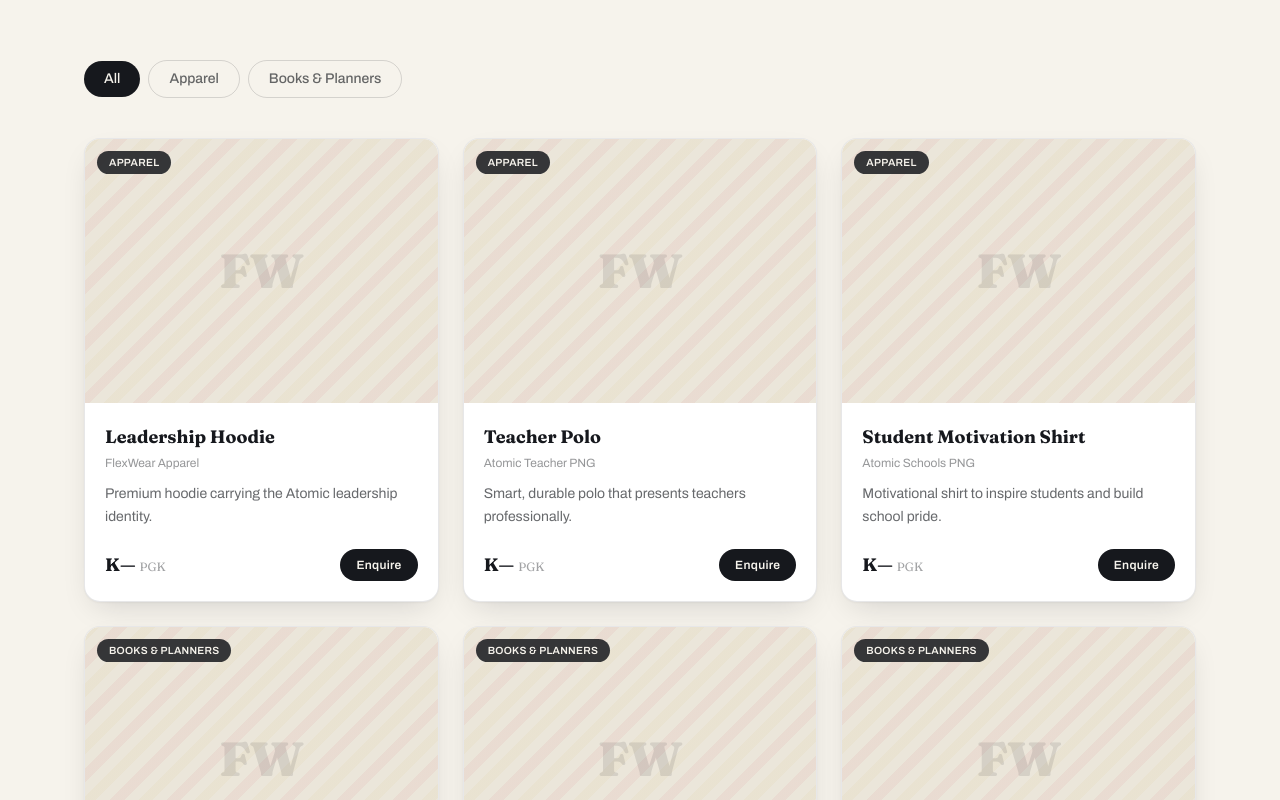
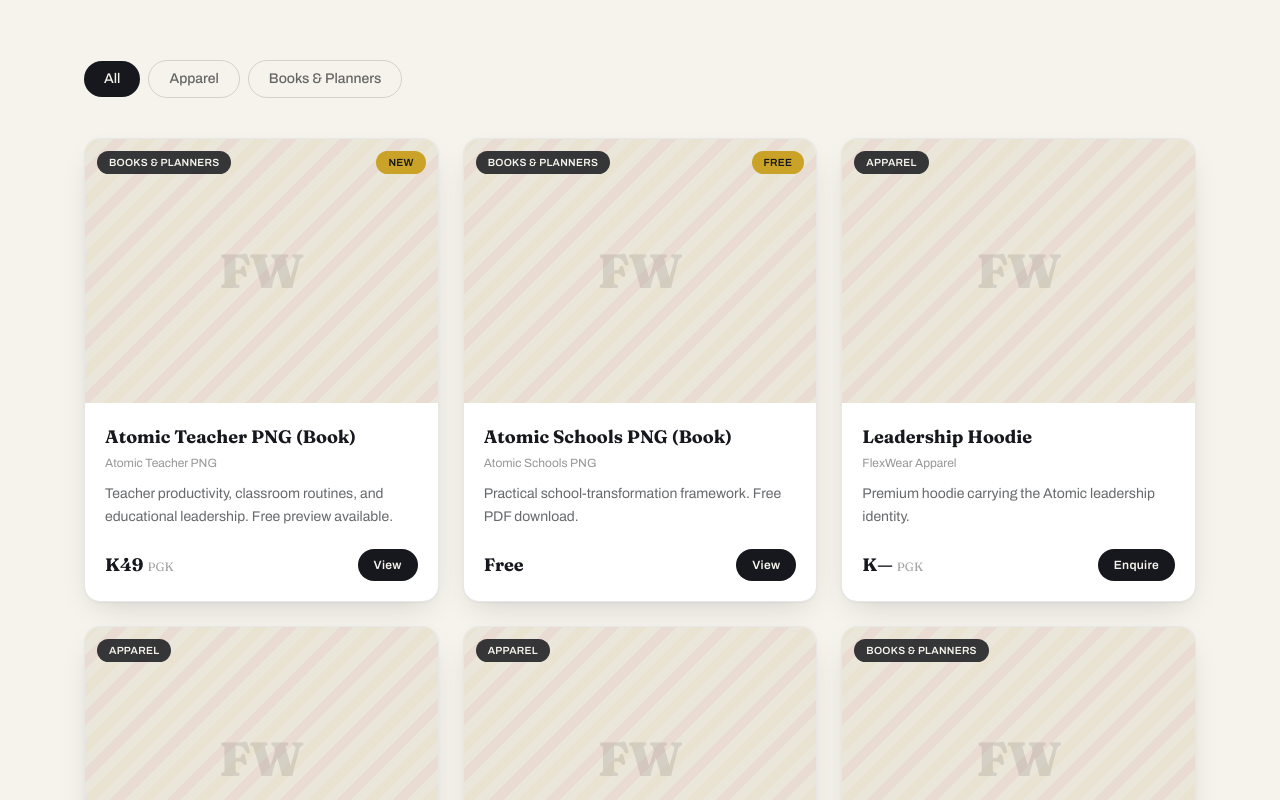
Before and after one commit to MikeBasse/flexwear-website, a Next.js app: page /shop in a window 1280 px wide. Shown: the part 520-1320 px from the top of the page. Built offline with nearby package versions, Linux system fonts and the light colour scheme; no server answers.

Commit message:
Add Atomic Teacher PNG book - paid with free preview

```diff
--- /dev/null
+++ b/app/atomic-teacher-png-book/page.tsx
@@ -0,0 +1,156 @@
+import Link from "next/link";
+import Image from "next/image";
+import Section from "@/components/Section";
+import CTASection from "@/components/CTASection";
+import { buildMetadata } from "@/lib/seo";
+
+export const metadata = buildMetadata({
+  title: "Atomic Teacher PNG \u2014 Book",
+  description:
+    "Atomic Teacher PNG by Michael Basse \u2014 teacher productivity systems, classroom routines, and educational leadership for Papua New Guinean teachers. Read a free preview; order the full book for K49.",
+  path: "/atomic-teacher-png-book",
+  keywords: ["teacher productivity PNG", "PNG educational systems", "Atomic Teacher PNG book", "classroom systems PNG"],
+});
+
+const PREVIEW = "/books/Atomic-Teacher-PNG-Preview.pdf";
+const WHATSAPP = "https://wa.me/67571607693";
+const PRICE = "K49";
+
+const whatsInside = [
+  "Teacher productivity systems for a calmer, more effective week",
+  "Classroom routines that reduce disruption and build focus",
+  "Lesson planning systems and templates",
+  "Assessment tracking made simple",
+  "Healthy, sustainable approaches to teacher wellness",
+  "Educational leadership systems for head teachers",
+  "18 chapters plus practical templates and trackers",
+];
+
+const whoFor = [
+  "Classroom teachers",
+  "Head teachers and school leaders",
+  "Teacher trainers and education officers",
+  "Anyone supporting teachers in PNG",
+];
+
+export default function AtomicTeacherBookPage() {
+  return (
+    <>
+      <section className="relative overflow-hidden bg-ink text-bone">
+        <div className="png-texture absolute inset-0" aria-hidden="true" />
+        <div className="absolute -right-24 -top-24 h-80 w-80 rounded-full bg-gold/10 blur-3xl" aria-hidden="true" />
+        <div className="absolute inset-x-0 bottom-0 h-px bg-gradient-to-r from-transparent via-gold to-transparent" aria-hidden="true" />
+        <div className="shell relative grid items-center gap-12 pb-16 pt-32 sm:pb-20 sm:pt-40 lg:grid-cols-[0.9fr_1.1fr]">
+          <div className="order-2 lg:order-1">
+            <div className="relative mx-auto w-full max-w-xs">
+              <div className="absolute -inset-4 rounded-2xl bg-gradient-to-br from-gold/20 to-blood/10 blur-2xl" aria-hidden="true" />
+              <Image
+                src="/books/atomic-teacher-png-cover.png"
+                alt="Atomic Teacher PNG book cover"
+                width={1040}
+                height={1470}
+                className="relative rounded-xl shadow-lift ring-1 ring-bone/10"
+                priority
+              />
+            </div>
+          </div>
+          <div className="order-1 lg:order-2">
+            <span className="eyebrow text-gold">Book \u00B7 Atomic Teacher PNG</span>
+            <h1 className="mt-5 font-display text-4xl font-extrabold leading-[1.05] sm:text-5xl">
+              Atomic Teacher PNG
+            </h1>
+            <p className="mt-4 font-display text-xl italic text-gold">
+              Better Teachers. Better Systems. Better Futures.
+            </p>
+            <p className="mt-5 max-w-xl text-lg leading-relaxed text-bone/75 text-pretty">
+              Practical productivity systems, classroom routines, and educational
+              leadership for the Papua New Guinean teacher. By Michael Basse.
+            </p>
+
+            <div className="mt-6 flex items-center gap-4">
+              <span className="font-display text-3xl font-extrabold text-bone">{PRICE}</span>
+              <span className="text-sm text-bone/55">Full book \u00B7 PDF</span>
+            </div>
+
+            <div className="mt-6 flex flex-wrap gap-3">
+              <a href={WHATSAPP} target="_blank" rel="noopener noreferrer" className="btn-gold">
+                Order on WhatsApp
+              </a>
+              <a href={PREVIEW} target="_blank" rel="noopener noreferrer" className="btn-ghost-light">
+                Read Free Preview
+              </a>
+            </div>
+            <p className="mt-4 text-sm text-bone/55">
+              Free preview: introduction + Chapter 1. Order the full book and we&apos;ll send it to you.
+            </p>
+          </div>
+        </div>
+      </section>
+
+      <Section
+        eyebrow="What's Inside"
+        title="Systems for the PNG teacher"
+        intro="Atomic Teacher PNG gives teachers and school leaders practical systems they can put to work straight away \u2014 not abstract theory."
+      >
+        <ul className="grid gap-4 md:grid-cols-2">
+          {whatsInside.map((item) => (
+            <li key={item} className="flex items-start gap-3 rounded-xl bg-white p-5 shadow-card">
+              <span className="mt-1 inline-block h-2.5 w-2.5 shrink-0 rotate-45 bg-gold" aria-hidden="true" />
+              <span className="text-sm leading-relaxed text-ink/75">{item}</span>
+            </li>
+          ))}
+        </ul>
+      </Section>
+
+      <Section eyebrow="Who It's For" title="Written for PNG educators" className="bg-bone-deep/40">
+        <div className="grid gap-5 sm:grid-cols-2 lg:grid-cols-4">
+          {whoFor.map((w) => (
+            <div key={w} className="card p-6">
+              <p className="text-sm font-medium leading-snug text-ink/75">{w}</p>
+            </div>
+          ))}
+        </div>
+      </Section>
+
+      <Section eyebrow="How to Order" title="Get the full book for K49">
+        <div className="card p-8">
+          <ol className="space-y-4">
+            <li className="flex gap-4">
+              <span className="font-display text-2xl font-extrabold text-gold">1</span>
+              <p className="text-sm leading-relaxed text-ink/75">
+                <strong className="font-semibold text-ink">Read the free preview</strong> (introduction and Chapter 1) to see if it&apos;s right for you.
+              </p>
+            </li>
+            <li className="flex gap-4">
+              <span className="font-display text-2xl font-extrabold text-gold">2</span>
+              <p className="text-sm leading-relaxed text-ink/75">
+                <strong className="font-semibold text-ink">Message us on WhatsApp</strong> at +675 7160 7693 (or email enquiries@flexwearltd.com) to order. We&apos;ll share payment details.
+              </p>
+            </li>
+            <li className="flex gap-4">
+              <span className="font-display text-2xl font-extrabold text-gold">3</span>
+              <p className="text-sm leading-relaxed text-ink/75">
+                <strong className="font-semibold text-ink">Receive your full book</strong> by email once payment is confirmed.
+              </p>
+            </li>
+          </ol>
+          <div className="mt-8 flex flex-wrap gap-3">
+            <a href={WHATSAPP} target="_blank" rel="noopener noreferrer" className="btn-gold">
+              Order on WhatsApp
+            </a>
+            <Link href="/contact" className="btn-ghost">Enquire by Email</Link>
+          </div>
+        </div>
+      </Section>
+
+      <CTASection
+        title="Looking for the free book first?"
+        intro="Atomic Schools PNG is available to download free \u2014 a great place to start."
+        buttons={[
+          { label: "Get the Free Book", href: "/atomic-schools-png-book", variant: "gold" },
+          { label: "Contact Us", href: "/contact", variant: "ghost" },
+        ]}
+      />
+    </>
+  );
+}
--- a/app/atomic-teacher-png/page.tsx
+++ b/app/atomic-teacher-png/page.tsx
@@ -1,3 +1,4 @@
+import Link from "next/link";
 import { getDivision } from "@/data/divisions";
 import DivisionPage from "@/components/DivisionPage";
 import { buildMetadata } from "@/lib/seo";
@@ -12,5 +13,22 @@
 });
 
 export default function Page() {
-  return <DivisionPage division={division} />;
+  return (
+    <>
+      <div className="bg-gold">
+        <div className="shell flex flex-col items-center justify-between gap-3 py-3 text-center sm:flex-row sm:text-left">
+          <p className="text-sm font-semibold text-ink">
+            📗 The Atomic Teacher PNG book is available now — read a free preview, full book K49.
+          </p>
+          <Link
+            href="/atomic-teacher-png-book"
+            className="shrink-0 rounded-full bg-ink px-5 py-2 text-xs font-semibold text-gold transition-colors hover:bg-ink-soft"
+          >
+            View the Book
+          </Link>
+        </div>
+      </div>
+      <DivisionPage division={division} />
+    </>
+  );
 }
--- a/app/sitemap.ts
+++ b/app/sitemap.ts
@@ -10,6 +10,7 @@
     "/atomic-schools-png",
     "/atomic-schools-png-book",
     "/atomic-teacher-png",
+    "/atomic-teacher-png-book",
     "/atomic-youth-png",
     "/atomic-digital-png",
     "/shop",
--- a/components/ProductCard.tsx
+++ b/components/ProductCard.tsx
@@ -1,3 +1,4 @@
+import Link from "next/link";
 import type { Product } from "@/data/products";
 
 export default function ProductCard({ product }: { product: Product }) {
@@ -14,6 +15,11 @@
         <span className="absolute left-3 top-3 rounded-full bg-ink/85 px-3 py-1 text-[0.65rem] font-semibold uppercase tracking-wide text-bone">
           {product.category}
         </span>
+        {product.badge && (
+          <span className="absolute right-3 top-3 rounded-full bg-gold px-3 py-1 text-[0.65rem] font-semibold uppercase tracking-wide text-ink">
+            {product.badge}
+          </span>
+        )}
       </div>
       <div className="flex flex-1 flex-col p-5">
         <h3 className="font-display text-lg font-bold text-ink">{product.name}</h3>
@@ -24,15 +30,27 @@
         <div className="mt-5 flex items-center justify-between">
           <span className="font-display text-lg font-bold text-ink">
             {product.price}
-            <span className="ml-1 text-xs font-normal text-ink/40">PGK</span>
+            {product.price !== "Free" && (
+              <span className="ml-1 text-xs font-normal text-ink/40">PGK</span>
+            )}
           </span>
-          <button
-            type="button"
-            className="btn-ink !px-4 !py-2 text-xs"
-            aria-label={`Enquire about ${product.name}`}
-          >
-            Enquire
-          </button>
+          {product.href ? (
+            <Link
+              href={product.href}
+              className="btn-ink !px-4 !py-2 text-xs"
+              aria-label={`View ${product.name}`}
+            >
+              View
+            </Link>
+          ) : (
+            <Link
+              href="/contact"
+              className="btn-ink !px-4 !py-2 text-xs"
+              aria-label={`Enquire about ${product.name}`}
+            >
+              Enquire
+            </Link>
+          )}
         </div>
       </div>
     </article>
--- a/data/products.ts
+++ b/data/products.ts
@@ -5,11 +5,33 @@
   price: string; // placeholder pricing
   blurb: string;
   division: string;
+  href?: string; // if set, the card links to a real page (e.g. a book)
+  badge?: string; // optional small label, e.g. "Free" or "New"
 };
 
 export const productCategories = ["All", "Apparel", "Books & Planners"] as const;
 
 export const products: Product[] = [
+  {
+    slug: "atomic-teacher-png-book",
+    name: "Atomic Teacher PNG (Book)",
+    category: "Books & Planners",
+    price: "K49",
+    blurb: "Teacher productivity, classroom routines, and educational leadership. Free preview available.",
+    division: "Atomic Teacher PNG",
+    href: "/atomic-teacher-png-book",
+    badge: "New",
+  },
+  {
+    slug: "atomic-schools-png-book",
+    name: "Atomic Schools PNG (Book)",
+    category: "Books & Planners",
+    price: "Free",
+    blurb: "Practical school-transformation framework. Free PDF download.",
+    division: "Atomic Schools PNG",
+    href: "/atomic-schools-png-book",
+    badge: "Free",
+  },
   {
     slug: "leadership-hoodie",
     name: "Leadership Hoodie",
```
Also changed, not shown: public/books/atomic-teacher-png-cover.png (added), 1 other file (tests, documents, lock files or other folders).
